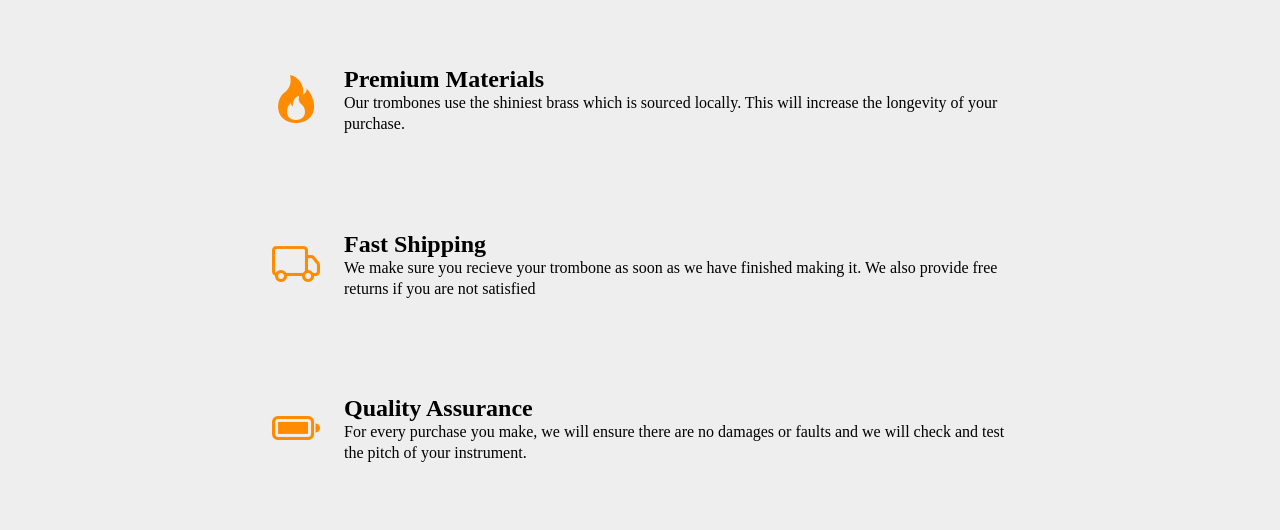
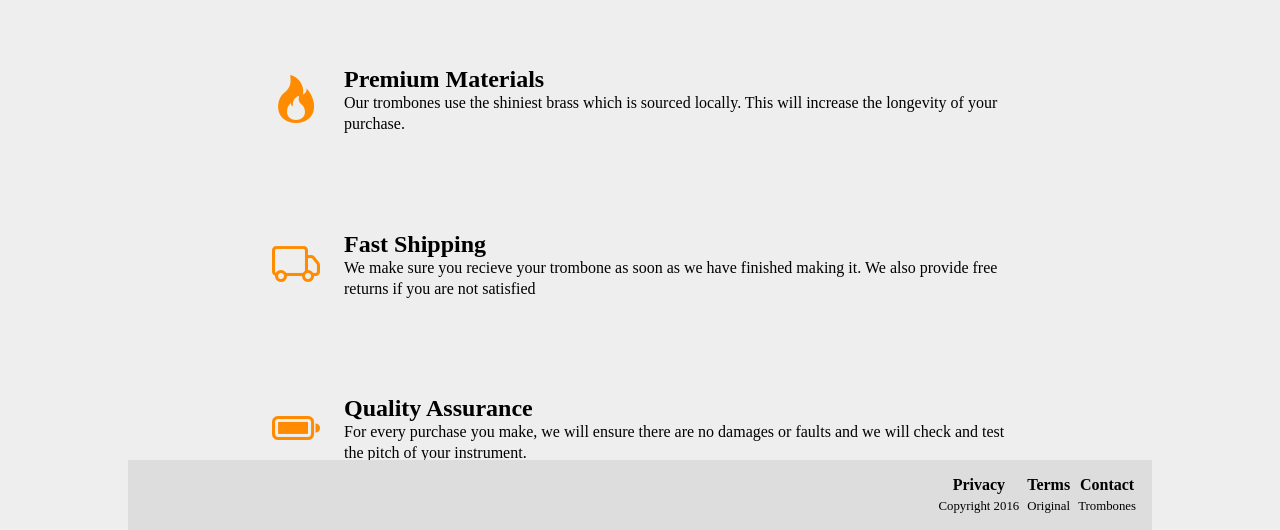
Before and after one commit to danishaft/fcc-product-page, a plain HTML site: page index.html in a window 1280 px wide. Shown: the part 270-800 px from the top of the page. Drawn offline with nearby package versions, Linux system fonts and the light colour scheme.

Commit message:
adjusted the footer

```diff
--- a/css/style.css
+++ b/css/style.css
@@ -165,6 +165,12 @@ iframe{
 #footer{
     background: #dddddd;
     padding: 1rem;
+    position: fixed;
+    bottom: 0;
+    right: 10%;
+    left: 10%;
+    max-width: 80%;
+    width: 100%;
 }
 #footer-nav{
     display: flex;
@@ -182,6 +188,7 @@ iframe{
 }
 .footer-text{
     font-size: .8rem;
+
 }
 
 @media only screen and (min-width: 480px){
```
